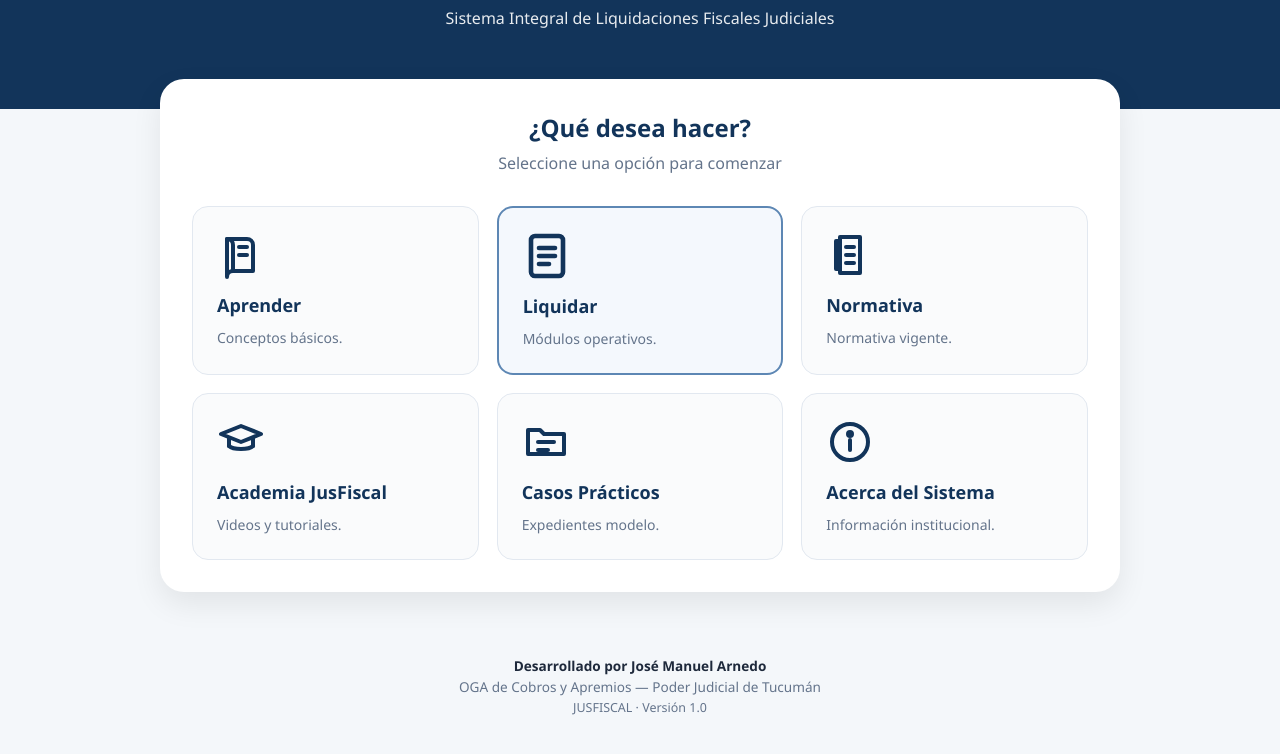
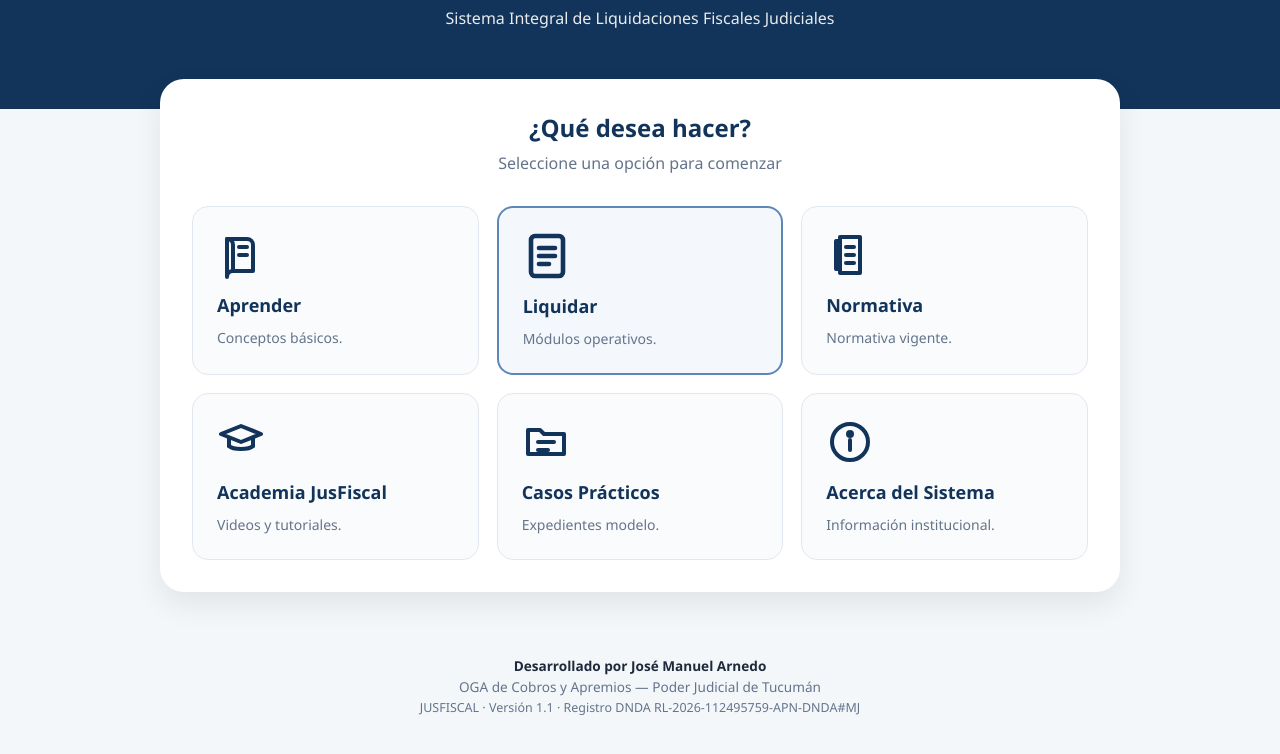
Before and after one commit to josearnedo1980-star/JusFiscal, a plain HTML site: page index.html in a window 1280 px wide. Shown: the part 298-1052 px from the top of the page. Drawn offline with Linux system fonts and the light colour scheme.

Commit message:
Actualiza a v1.1 con registro oficial DNDA

```diff
--- a/index.html
+++ b/index.html
@@ -207,7 +207,7 @@
         Desarrollado por José Manuel Arnedo
     </div>
     <div>OGA de Cobros y Apremios — Poder Judicial de Tucumán</div>
-    <div style="font-size: 0.78rem; margin-top: 2px;">JUSFISCAL · Versión 1.0</div>
+    <div style="font-size: 0.78rem; margin-top: 2px;">JUSFISCAL · Versión 1.1 · Registro DNDA RL-2026-112495759-APN-DNDA#MJ</div>
 </footer>
 
 </body>
```
Also changed, not shown: liquidar.html (+1 -1 lines), modulos/apremios/index.html (+1 -1 lines), modulos/documentos/index.html (+1 -1 lines), modulos/trabajo/index.html (+1 -1 lines).
